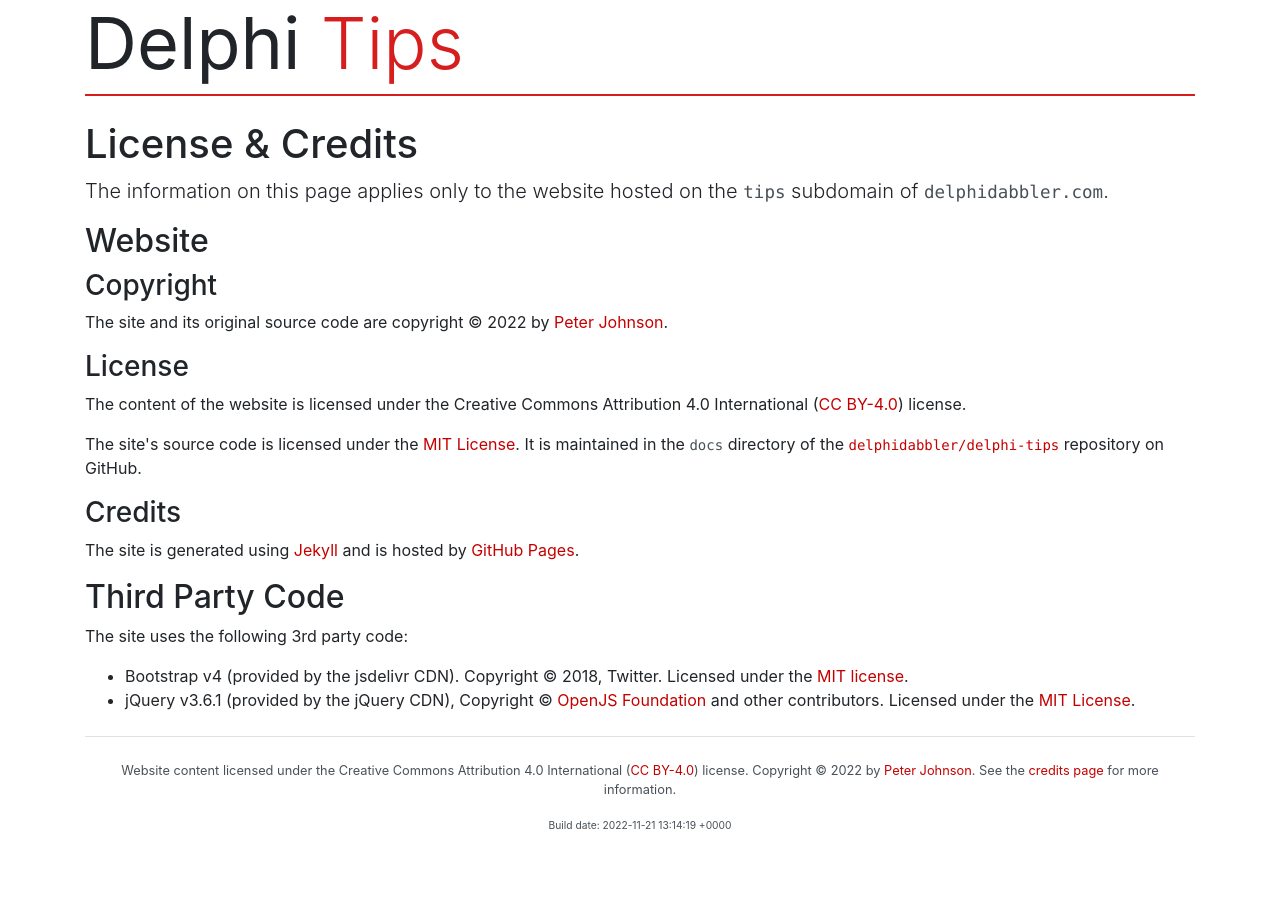
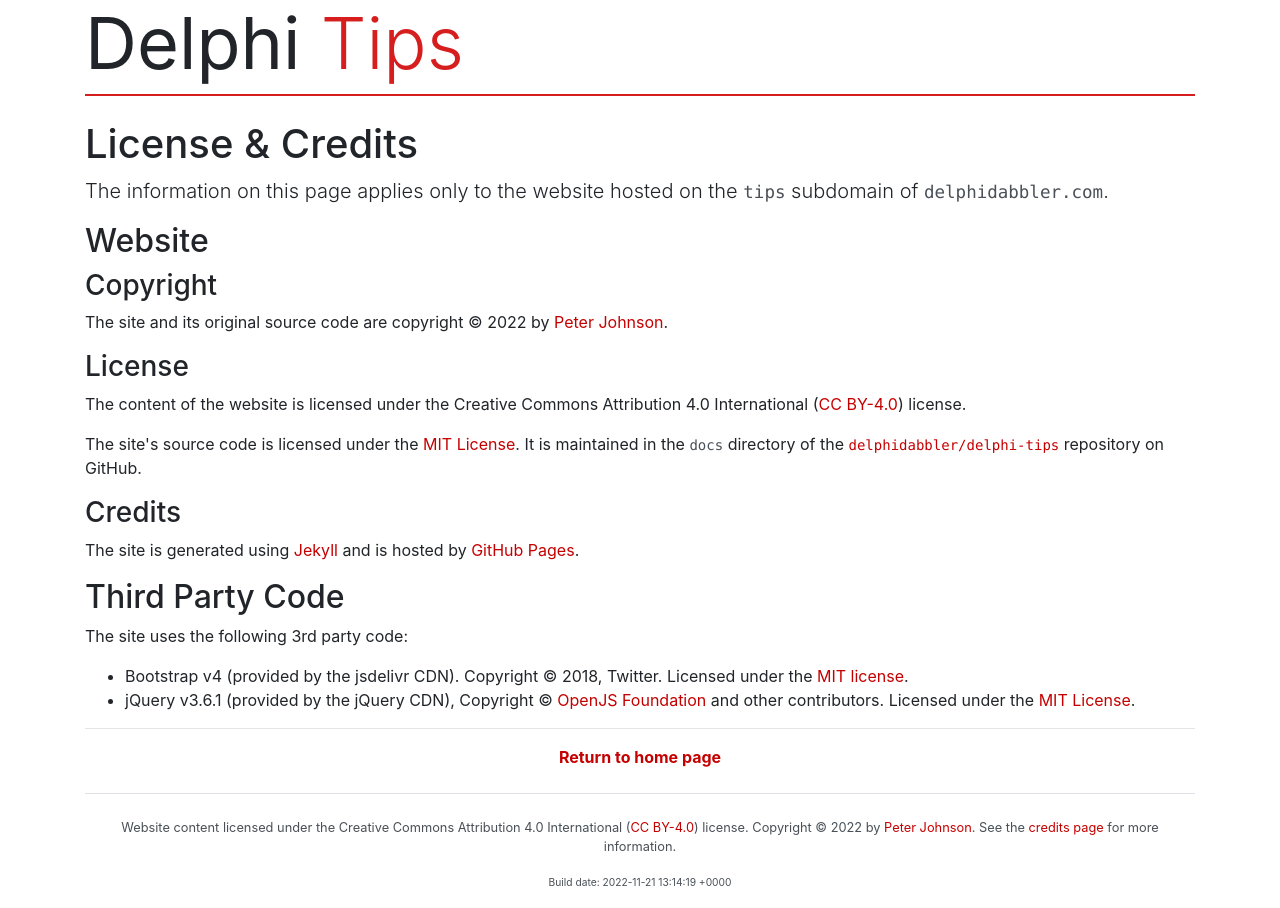
Before and after one commit to delphidabbler/delphi-tips, a Jekyll site: the page built from docs/credits.html, in a window 1280 px wide. Built offline with Jekyll 4.4.1, drawn with Linux system fonts in a browser that asks for light colours.

Commit message:
Add links back to home page
Links added to cookies & credits pages

Fixes #86

```diff
--- a/docs/cookies.html
+++ b/docs/cookies.html
@@ -166,4 +166,8 @@ layout: default
 
   </section>
 
+  <hr>
+
+  <p class="text-center"><a href="/"><strong>Return to home page</strong></a></p>
+
 </article>
--- a/docs/credits.html
+++ b/docs/credits.html
@@ -56,3 +56,7 @@ title: "License and Credits"
   </ul>
 
 </section>
+
+<hr>
+
+<p class="text-center"><a href="/"><strong>Return to home page</strong></a></p>
```
